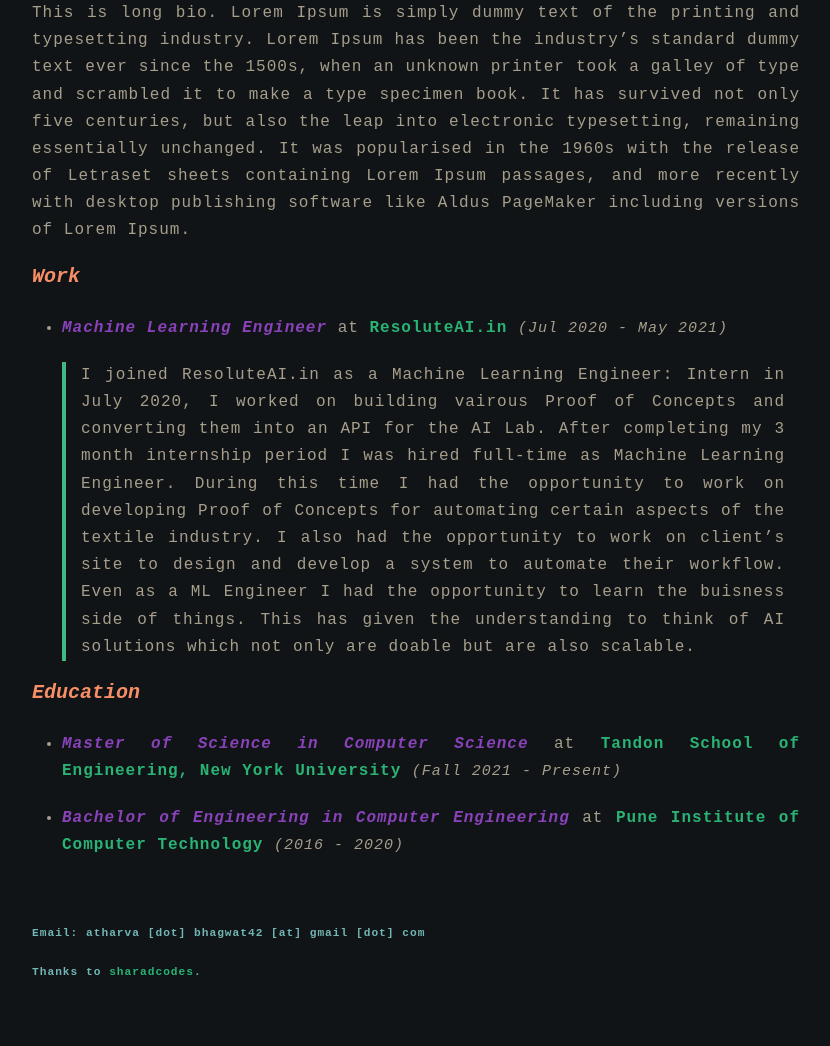
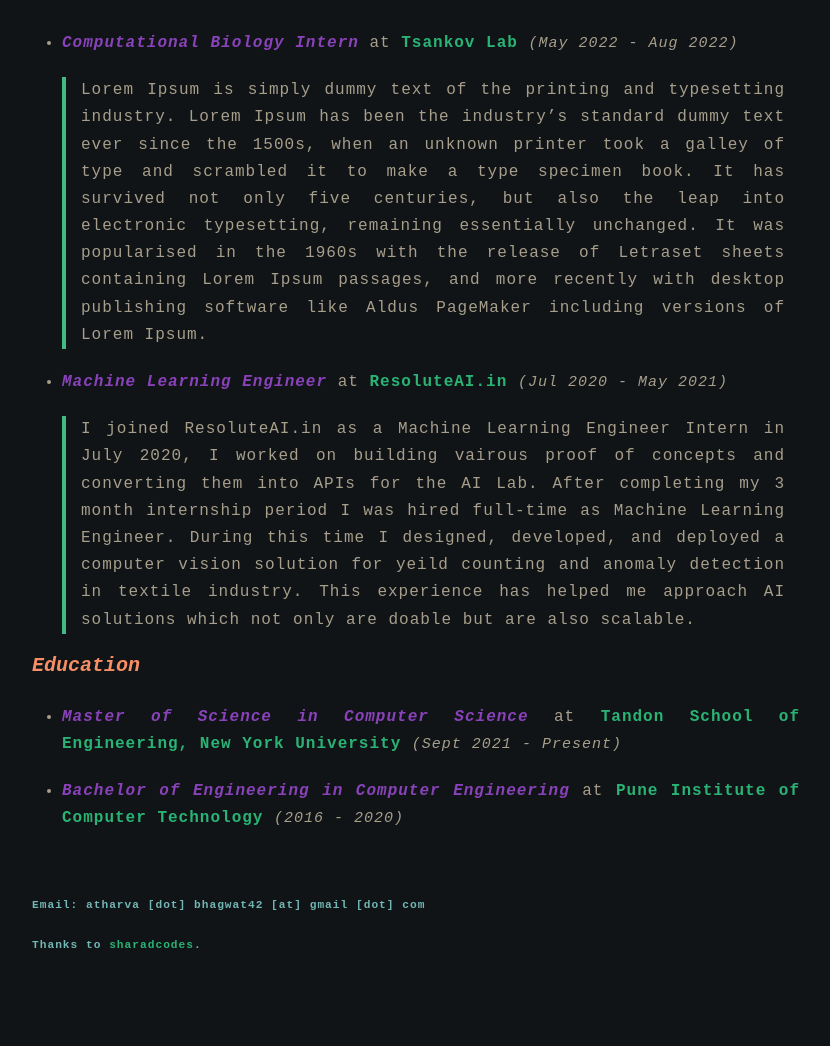
Before and after one commit to atharva-bhagwat/atharva-bhagwat.github.io, a Jekyll site: the page built from about.md, in a window 1280 px wide. Shown: the part 354-1400 px from the top of the page, without its empty margins (224-1054 px from the left). Built offline with Jekyll 4.4.1, drawn with Linux system fonts in a browser that asks for light colours; after the commit the page ends 1373 px from its top, so only the background shows below that.

Commit message:
Update content

```diff
--- a/_config.yml
+++ b/_config.yml
@@ -38,6 +38,3 @@
       permalink: /posts/:categories/:year/:month/:day/:title/
 
 exclude: ["sitemap.xml", "feed.xml", "LICENSE", "README.md"]
-
-# TODO: post ideas: cv projects, you can add theory code etc. solve leetcode solutions for the 14 day challenge.
-#                   find ml topics to talk about (p-value, residual deviance, null deviance meaning??), analysis of all algorithms?
--- a/_includes/footer.html
+++ b/_includes/footer.html
@@ -1,4 +1,4 @@
-<footer>
+<footer id="contact">
 	<p>
 		{{site.data.extra.list.footer_bio}}
 	</p>
--- a/_layouts/post.html
+++ b/_layouts/post.html
@@ -26,7 +26,7 @@
       <!-- page content -->
       <main class="content">
         <p class="title">
-          {{page.title}} <span class="meta">Written By {{page.author}}</span>
+          {{page.title}}<!--  <span class="meta">~ {{page.author}}</span> -->
         </p>
         {{content}}
       </main>
--- a/about.md
+++ b/about.md
@@ -5,17 +5,25 @@
 profile_pic_alt: "Error"
 ---
 
-This is long bio.
-Lorem Ipsum is simply dummy text of the printing and typesetting industry. Lorem Ipsum has been the industry's standard dummy text ever since the 1500s, when an unknown printer took a galley of type and scrambled it to make a type specimen book. It has survived not only five centuries, but also the leap into electronic typesetting, remaining essentially unchanged. It was popularised in the 1960s with the release of Letraset sheets containing Lorem Ipsum passages, and more recently with desktop publishing software like Aldus PageMaker including versions of Lorem Ipsum.
+<!-- <p>
+Hi! My name is Atharva Bhagwat. I am a student at Tandon School of Engineering, NYU studying for a masters in computer science. Before that I worked as a ML engineer at ResoluteAI.in. My areas of interest are machine learning, computational biology, and their intersection.
+</p>
+<p>
+
+</p> -->
 
 # ***Work***
 
+- _<b style='font-size:16px; color:#8942b9;'>Computational Biology Intern</b>_ at <b style='font-size:16px;'><a href="https://www.tsankovlab.org" target="_blank">Tsankov Lab</a></b> <i style='font-size:15px;'>(May 2022 - Aug 2022)</i>
+
+    > Lorem Ipsum is simply dummy text of the printing and typesetting industry. Lorem Ipsum has been the industry's standard dummy text ever since the 1500s, when an unknown printer took a galley of type and scrambled it to make a type specimen book. It has survived not only five centuries, but also the leap into electronic typesetting, remaining essentially unchanged. It was popularised in the 1960s with the release of Letraset sheets containing Lorem Ipsum passages, and more recently with desktop publishing software like Aldus PageMaker including versions of Lorem Ipsum.
+
 - _<b style='font-size:16px; color:#8942b9;'>Machine Learning Engineer</b>_ at <b style='font-size:16px;'><a href="https://resoluteai.in/" target="_blank">ResoluteAI.in</a></b> <i style='font-size:15px;'>(Jul 2020 - May 2021)</i>
 
-    > I joined ResoluteAI.in as a Machine Learning Engineer: Intern in July 2020, I worked on building vairous Proof of Concepts and converting them into an API for  the AI Lab. After completing my 3 month internship period I was hired full-time as Machine Learning Engineer. During this time I had the opportunity to work on developing Proof of Concepts for automating certain aspects of the textile industry. I also had the opportunity to work on client's site to design and develop a system to automate their workflow. Even as a ML Engineer I had the opportunity to learn the buisness side of things. This has given the understanding to think of AI solutions which not only are doable but are also scalable.
+    > I joined ResoluteAI.in as a Machine Learning Engineer Intern in July 2020, I worked on building vairous proof of concepts and converting them into APIs for the AI Lab. After completing my 3 month internship period I was hired full-time as Machine Learning Engineer. During this time I designed, developed, and deployed a computer vision solution for yeild counting and anomaly detection in textile industry. This experience has helped me approach AI solutions which not only are doable but are also scalable.
 
 # ***Education***
 
-- _<b style='font-size:16px; color:#8942b9;'>Master of Science in Computer Science</b>_ at <b style='font-size:16px;'><a href="https://engineering.nyu.edu" target="_blank">Tandon School of Engineering, New York University</a></b> <i style='font-size:15px;'>(Fall 2021 - Present)</i>
+- _<b style='font-size:16px; color:#8942b9;'>Master of Science in Computer Science</b>_ at <b style='font-size:16px;'><a href="https://engineering.nyu.edu" target="_blank">Tandon School of Engineering, New York University</a></b> <i style='font-size:15px;'>(Sept 2021 - Present)</i>
 
 - _<b style='font-size:16px; color:#8942b9;'>Bachelor of Engineering in Computer Engineering</b>_ at <b style='font-size:16px;'><a href="https://pict.edu" target="_blank">Pune Institute of Computer Technology</a></b> <i style='font-size:15px;'>(2016 - 2020)</i>
```
Also changed, not shown: _layouts/home.html (+5 -7 lines), all_collections/_posts/2022-11-08-qrcontact.md (added, +9 -0 lines), _data/extra.yml (line endings or trailing spaces).
